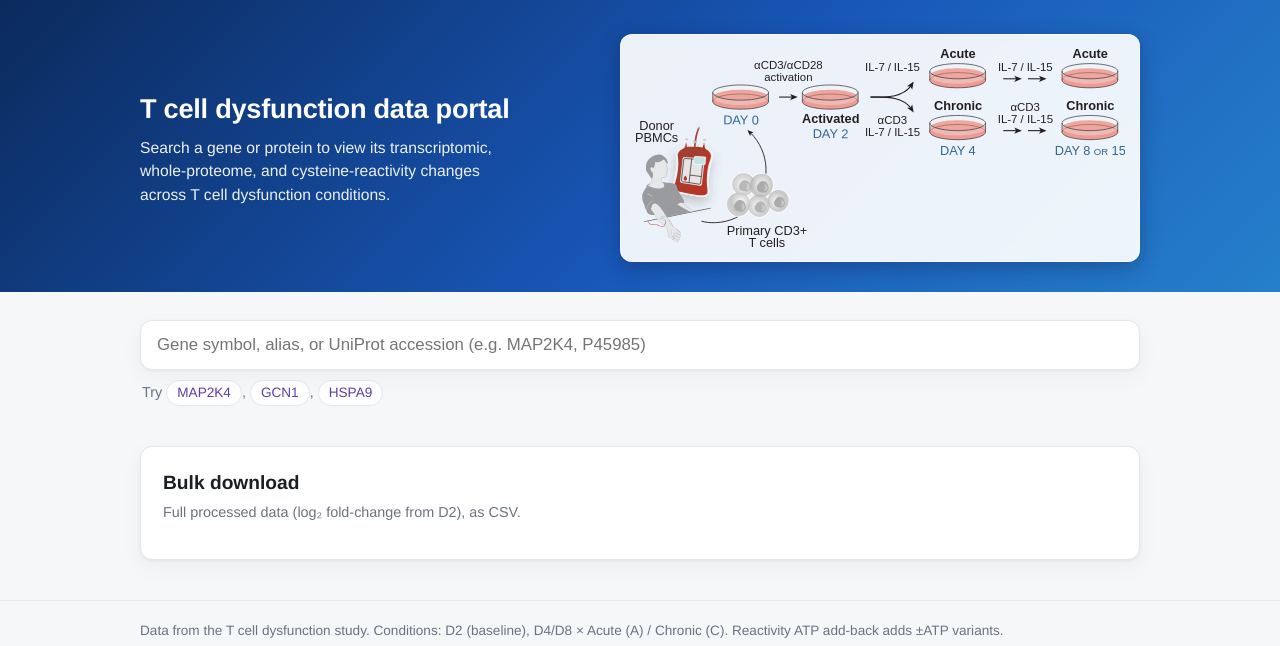
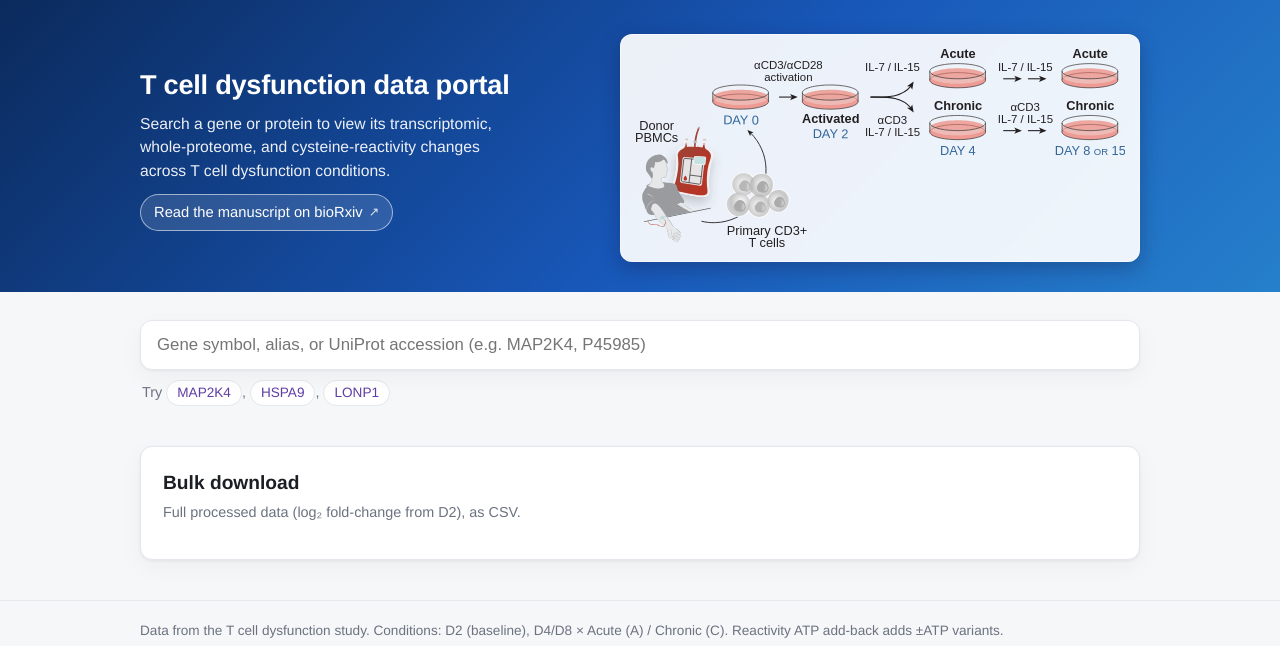
Before and after one commit to vinogradova-lab/t-cell-dysfunction-dataportal, a Flask app: page / in a window 1280 px wide. Shown: the top 646 px of the page. Run offline with Flask 3, Linux system fonts and the light colour scheme; data that the repository does not hold is empty; some libraries are stand-ins or nearby versions.

Commit message:
Add manuscript link

```diff
--- a/portal/figures.py
+++ b/portal/figures.py
@@ -182,18 +182,16 @@ def _abundance_bar(
     return fig
 
 
-def _evidence_note(
-    df: pl.DataFrame, reps_df: pl.DataFrame | None = None
-) -> str | None:
-    """Caveat for whole-proteome bars resting on thin or censored evidence.
+def _evidence_note(df: pl.DataFrame) -> str | None:
+    """Caveat for whole-proteome bars resting on thin evidence.
 
     Silent for the ordinary case. Names the volcano omission when a D2
     reference was missing, so the per-gene view and the dataset-wide view don't
     appear to disagree for no reason.
 
-    Censoring is read from ``reps_df`` rather than the aggregate: the bars are
-    drawn from the channel-level points, and a dead channel in an otherwise
-    healthy donor shows up there but not in the donor-level aggregate.
+    Deliberately says nothing about ordinary below-detection censoring: that
+    fires on enough proteins to read as noise, and the ``censored`` flag is
+    still carried in the parquet and the bulk download for anyone who needs it.
     """
     parts: list[str] = []
     if "d2_below_detection" in df.columns:
@@ -207,15 +205,6 @@ def _evidence_note(
         thin = df.filter(pl.col("n_reps") < 2)["condition"].to_list()
         if thin:
             parts.append(f"single donor in {', '.join(thin)}")
-    src = reps_df if _has_reps(reps_df) and "censored" in reps_df.columns else df
-    if "censored" in src.columns:
-        conds = [
-            c for c in src.filter(pl.col("censored"))["condition"].unique().to_list()
-            if c not in "".join(parts)
-        ]
-        if conds:
-            order = [c for c in FOUR_CONDITION_ORDER if c in conds]
-            parts.append(f"below-detection channel censored in {', '.join(order)}")
     return "⚠ " + "; ".join(parts) if parts else None
 
 
@@ -237,7 +226,7 @@ def proteome_figure(
         hover_extra="<br>%{customdata.percent_control:.1f}% of control"
                     "<br>%{customdata.n_reps} donor(s)",
         reps_df=reps_df,
-        note=_evidence_note(df, reps_df),
+        note=_evidence_note(df),
     )
 
 
--- a/portal/static/css/style.css
+++ b/portal/static/css/style.css
@@ -30,6 +30,30 @@ body {
 }
 .site-header h1 { margin: 0 0 6px; font-size: 1.7rem; letter-spacing: -.01em; }
 .tagline { margin: 0; max-width: 380px; opacity: .92; font-size: .98rem; }
+
+.header-links { margin: 12px 0 0; }
+/* pill rather than a bare link: it has to read as a target against the
+   gradient, where a plain underline washes out */
+.manuscript-link {
+  display: inline-flex;
+  align-items: center;
+  gap: 6px;
+  padding: 6px 13px;
+  border-radius: 999px;
+  border: 1px solid rgba(255, 255, 255, .55);
+  background: rgba(255, 255, 255, .12);
+  color: #fff;
+  font-size: .92rem;
+  font-weight: 500;
+  text-decoration: none;
+  transition: background .15s ease, border-color .15s ease;
+}
+.manuscript-link:hover,
+.manuscript-link:focus-visible {
+  background: rgba(255, 255, 255, .22);
+  border-color: rgba(255, 255, 255, .85);
+}
+.manuscript-link span { font-size: .85em; opacity: .85; }
 
 /* Two-column header: lede on the left, data-generation schematic on the right */
 .header-grid {
--- a/portal/templates/index.html
+++ b/portal/templates/index.html
@@ -15,6 +15,14 @@
         <p class="tagline">
           Search a gene or protein to view its transcriptomic, whole-proteome, and
           cysteine-reactivity changes across T cell dysfunction conditions.
+        </p>
+        <p class="header-links">
+          <a class="manuscript-link"
+             href="https://www.biorxiv.org/content/10.64898/2026.03.04.709614v1"
+             target="_blank" rel="noopener noreferrer">
+            Read the manuscript on bioRxiv
+            <span aria-hidden="true">↗</span>
+          </a>
         </p>
       </div>
       <figure class="header-schematic">
@@ -34,8 +42,8 @@
         <ul id="suggestions" class="suggestions" hidden></ul>
       </div>
       <p class="hint">Try <button class="example" data-gene="MAP2K4">MAP2K4</button>,
-        <button class="example" data-gene="GCN1">GCN1</button>,
-        <button class="example" data-gene="HSPA9">HSPA9</button></p>
+        <button class="example" data-gene="HSPA9">HSPA9</button>,
+        <button class="example" data-gene="LONP1">LONP1</button></p>
     </section>
 
     <section id="gene-view" hidden>
```
Also changed, not shown: etl/build_db.py (+8 -7 lines), tests/test_proteome_censoring.py (+3 -3 lines), README.md, 1 other file.
